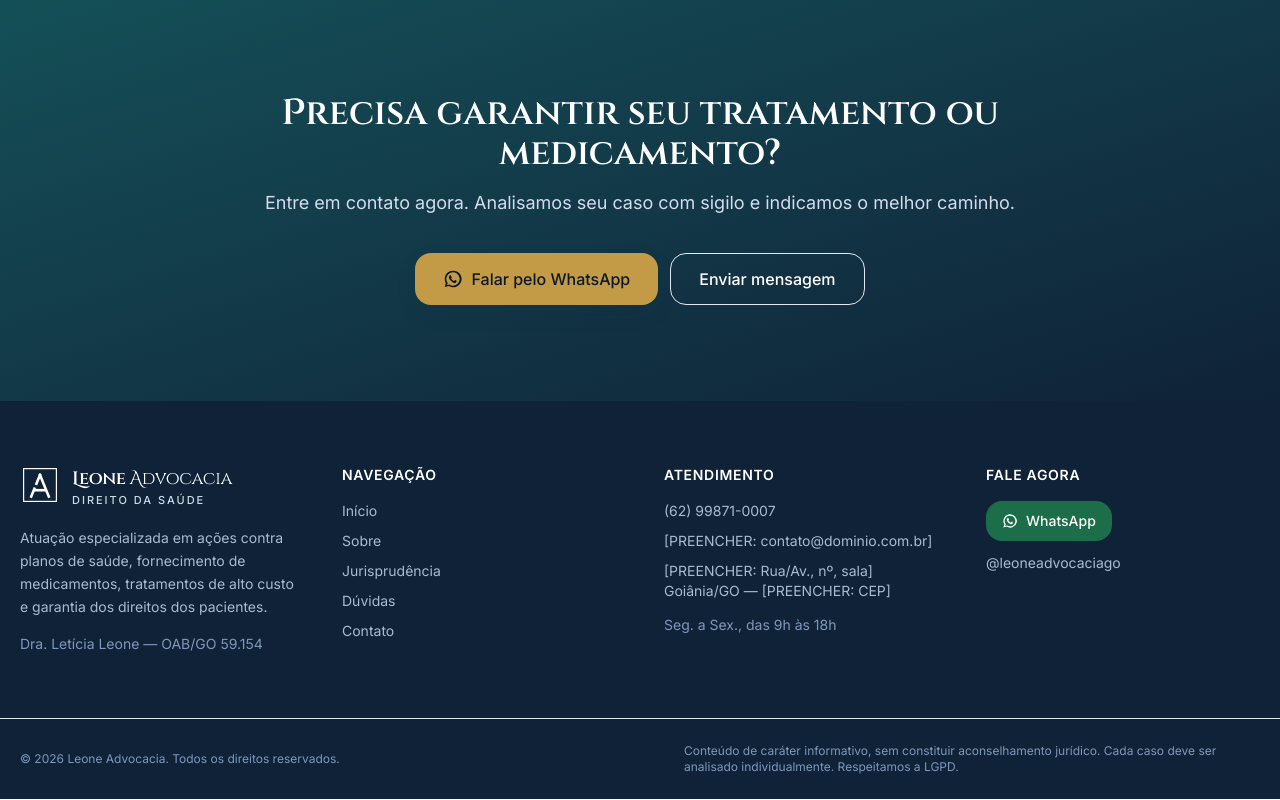
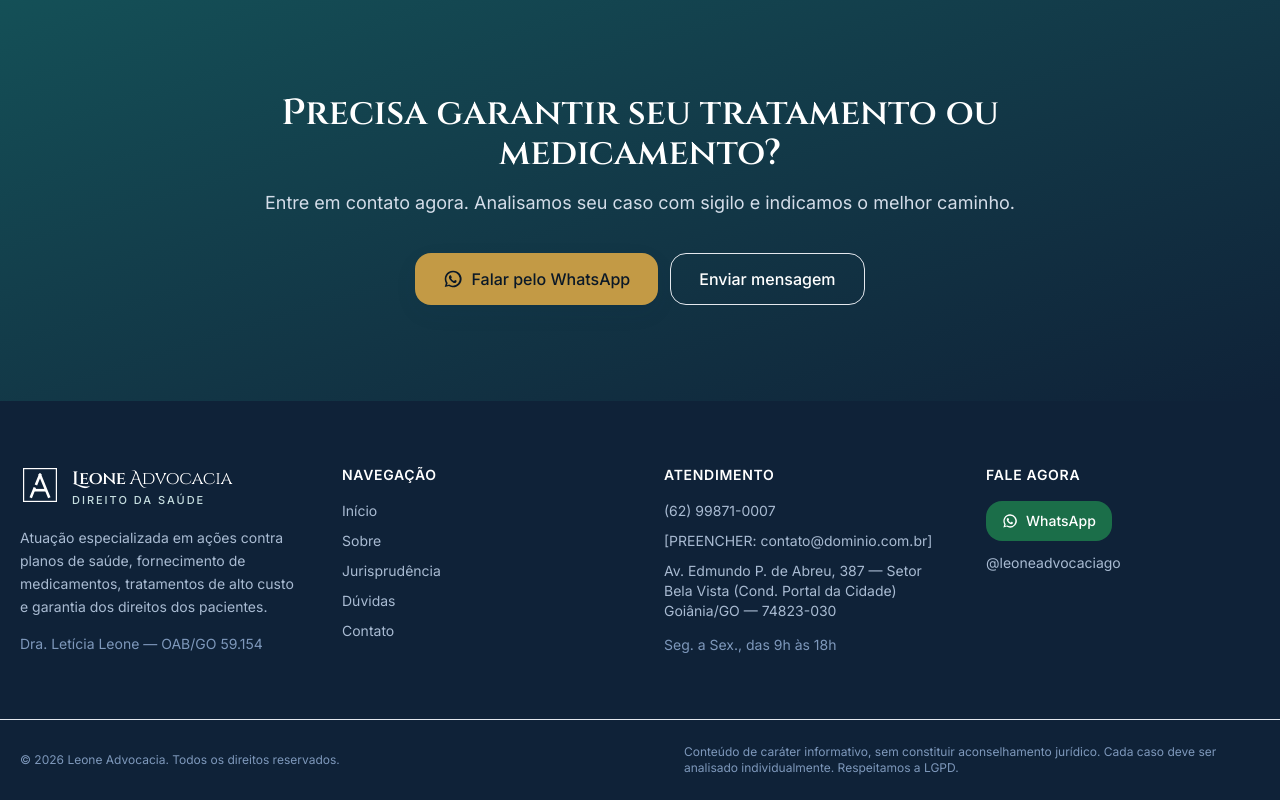
Before and after one commit to gopedrow/leone-advocacia, a Next.js app: page / in a window 1280 px wide. Shown: the part 5687-6487 px from the top of the page. Built offline with nearby package versions, Linux system fonts and the light colour scheme; no server answers.

Commit message:
Atualiza endereco do escritorio

```diff
--- a/src/components/seo/JsonLd.tsx
+++ b/src/components/seo/JsonLd.tsx
@@ -11,8 +11,10 @@
     areaServed: "BR",
     address: {
       "@type": "PostalAddress",
+      streetAddress: site.contact.address.street,
       addressLocality: site.contact.address.city,
       addressRegion: site.contact.address.state,
+      postalCode: site.contact.address.zip,
       addressCountry: "BR",
     },
     founder: {
--- a/src/config/site.ts
+++ b/src/config/site.ts
@@ -20,10 +20,10 @@
     whatsapp: process.env.NEXT_PUBLIC_WHATSAPP ?? "5562998710007",
     email: "[PREENCHER: contato@dominio.com.br]",
     address: {
-      street: "[PREENCHER: Rua/Av., nº, sala]",
+      street: "Av. Edmundo P. de Abreu, 387 — Setor Bela Vista (Cond. Portal da Cidade)",
       city: "Goiânia",
       state: "GO",
-      zip: "[PREENCHER: CEP]",
+      zip: "74823-030",
     },
     hours: "Seg. a Sex., das 9h às 18h",
   },
```
